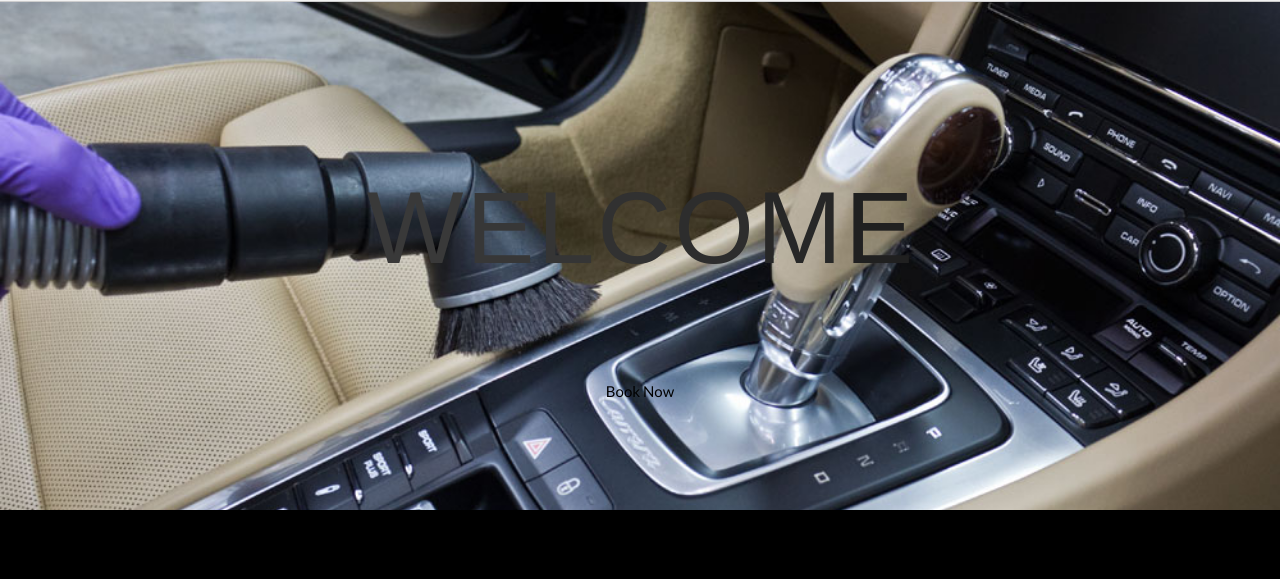
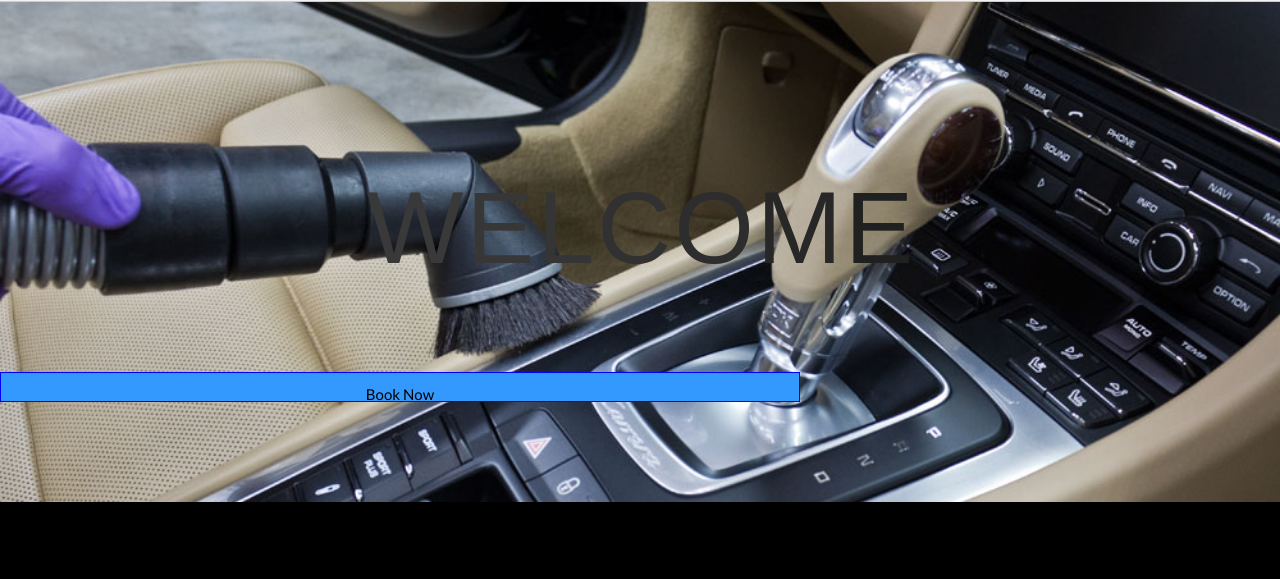
Before and after one commit to Interiorcarwash/Interiorcarwash, a website: page index.html in a window 1280 px wide. Shown: the part 79-658 px from the top of the page. Drawn offline with nearby package versions, Linux system fonts and the light colour scheme; files that its build step writes are made by us from their sources.

Commit message:
Update index.html

```diff
--- a/index.html
+++ b/index.html
@@ -103,7 +103,7 @@
 
 <br /><br /><br />
 
-<div class="bord">
+<div class="bordered">
 
 
 			 <a class="nav-link js-scroll-trigger" href="http://www.123formbuilder.com/form-4937239/appointment-form" >Book Now</a>
```
